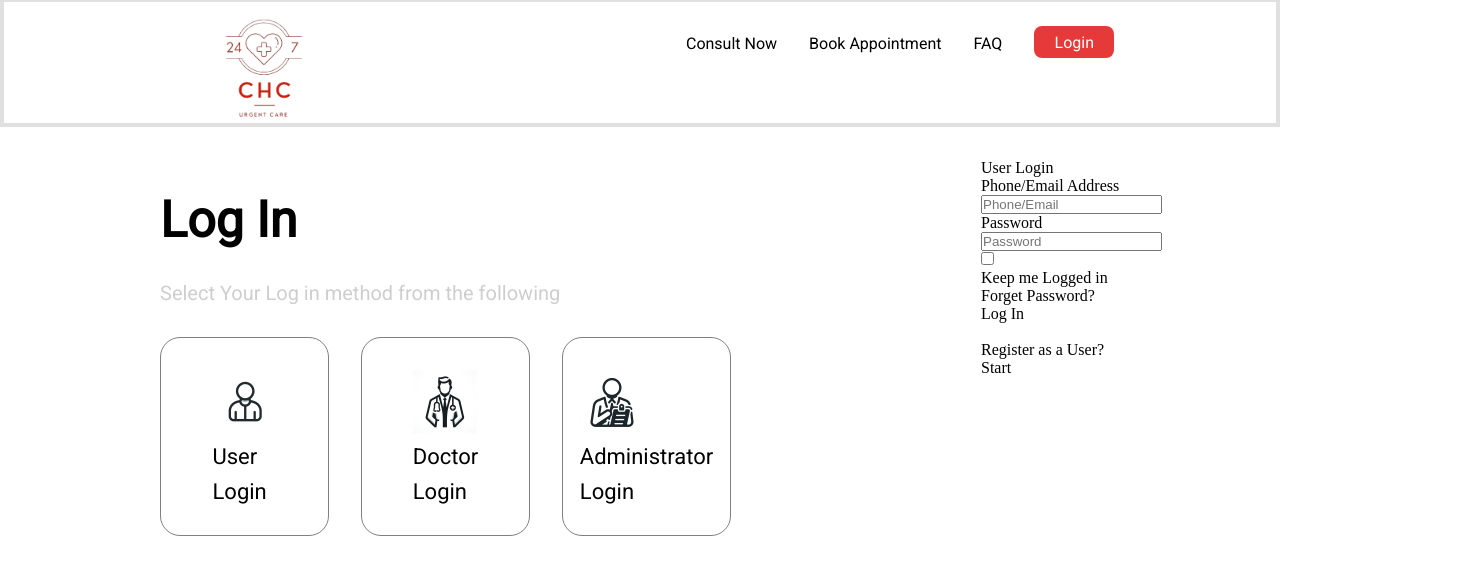
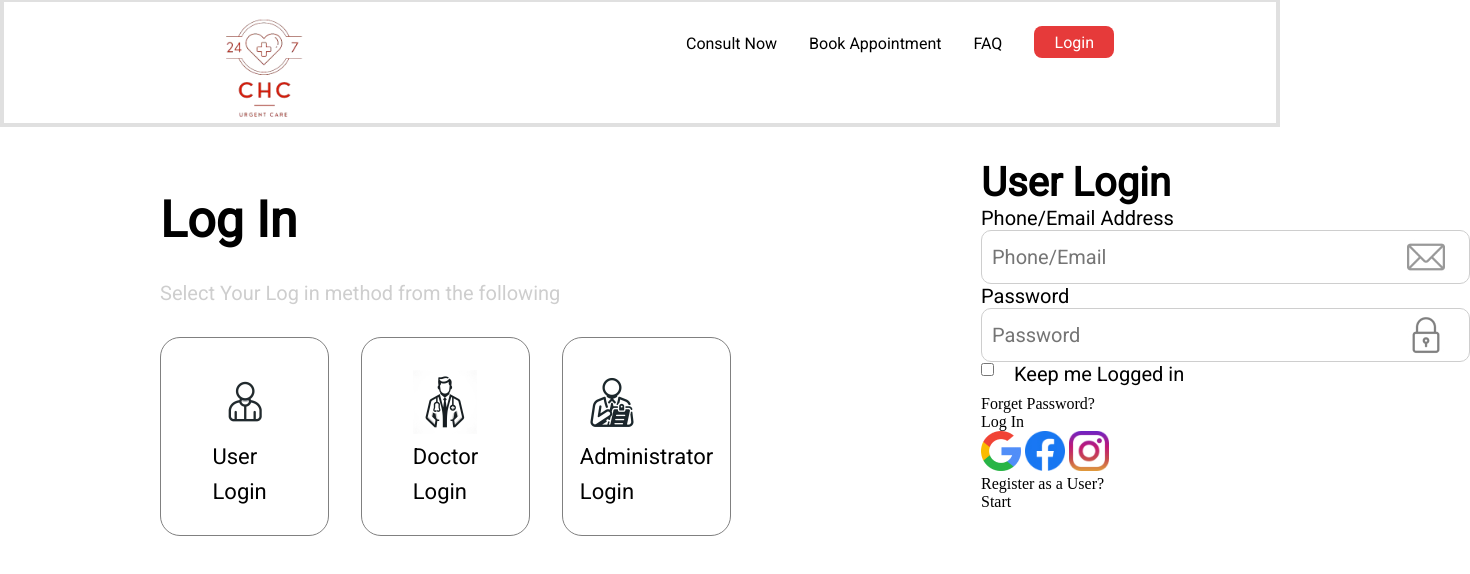
Before and after one commit to Rockerran21/CHC-HEALTH, a plain HTML site: page Front-End/User Login Page/registerone.html in a window 1280 px wide. Shown: the whole page, 1470 px wide, since content can reach past the window. Drawn offline with Linux system fonts and the light colour scheme; a web font is replaced by a local one.

Commit message:
Updated the User Login Page

```diff
--- a/Front-End/User Login Page/registerone.css
+++ b/Front-End/User Login Page/registerone.css
@@ -97,3 +97,48 @@
 .userbody-form {
   width: 489px;
 }
+.userbody-form_user {
+  font-family: var(--roboto);
+  font-size: 40px;
+  font-weight: 600;
+}
+.userbody-form_mail_pw {
+  font-family: var(--roboto);
+  font-size: 20px;
+  font-weight: 400;
+}
+.userbody-form_email_pw {
+  width: 489px;
+  height: 54px;
+  border-radius: 10px;
+  border: 1px solid var(--gray);
+  display: flex;
+  gap: 6.5rem;
+  align-items: center;
+  padding-left: 10px;
+}
+.userbody-form_email_pw_inp {
+  width: 311px;
+  height: 33px;
+  border: none;
+  font-family: var(--roboto);
+  font-size: 20px;
+  font-weight: 400;
+}
+.userbody-form_keepbox {
+  display: flex;
+}
+.userbody-form_checkbox {
+  width: 33px;
+  height: 33px;
+  border-radius: 50%;
+}
+.userbody-form_keep {
+  font-family: var(--roboto);
+  font-size: 20px;
+  font-weight: 400;
+}
+.link {
+  height: 40px;
+  width: 40px;
+}
--- a/Front-End/User Login Page/registerone.html
+++ b/Front-End/User Login Page/registerone.html
@@ -60,25 +60,39 @@
           </div>
         </div>
         <div class="userbody-form">
-          <p>User Login</p>
-          <div>
-            <p>Phone/Email Address</p>
-            <input type="text" placeholder="Phone/Email" />
+          <p class="userbody-form_user">User Login</p>
+          <p class="userbody-form_mail_pw">Phone/Email Address</p>
+          <div class="userbody-form_email_pw">
+            <input
+              type="text"
+              placeholder="Phone/Email"
+              class="userbody-form_email_pw_inp"
+            />
+            <img src="./assets/mail.jpg" alt="Mail Logo" />
           </div>
-          <div>
-            <p>Password</p>
-            <input type="text" placeholder="Password" />
+          <p class="userbody-form_mail_pw">Password</p>
+          <div class="userbody-form_email_pw">
+            <input
+              type="text"
+              placeholder="Password"
+              class="userbody-form_email_pw_inp"
+            />
+            <img src="./assets/lock.jpg" alt="lock logo" />
           </div>
-          <div>
-            <div>
-              <input type="checkbox" />
-              <p>Keep me Logged in</p>
+          <div class="userbody-form_keepfor">
+            <div class="userbody-form_keepbox">
+              <div class="userbody-form_checkbox">
+                <input type="checkbox" />
+              </div>
+              <p class="userbody-form_keep">Keep me Logged in</p>
             </div>
-            <p>Forget Password?</p>
+            <p class="userbody-form_forget">Forget Password?</p>
           </div>
           <div>Log In</div>
           <div>
-            <img src="" alt="" /><img src="" alt="" /><img src="" alt="" />
+            <img src="./assets/google.jpg" alt="Google Logo" class="link" />
+            <img src="./assets/facebook.jpg" alt="Facebook Logo" class="link" />
+            <img src="./assets/insta.jpg" alt="Instagram Logo" class="link" />
           </div>
           <div>
             <p>Register as a User?</p>
```
Also changed, not shown: Front-End/User Login Page/assets/facebook.jpg (added), Front-End/User Login Page/assets/google.jpg (added), Front-End/User Login Page/assets/insta.jpg (added), Front-End/User Login Page/assets/lock.jpg (added), Front-End/User Login Page/assets/mail.jpg (added).
